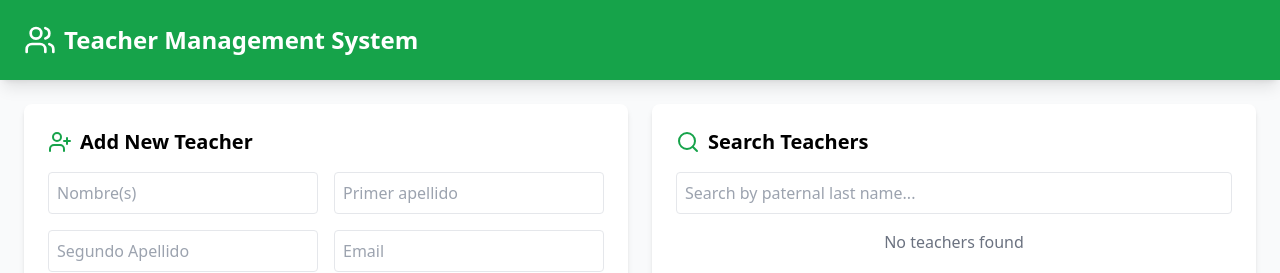
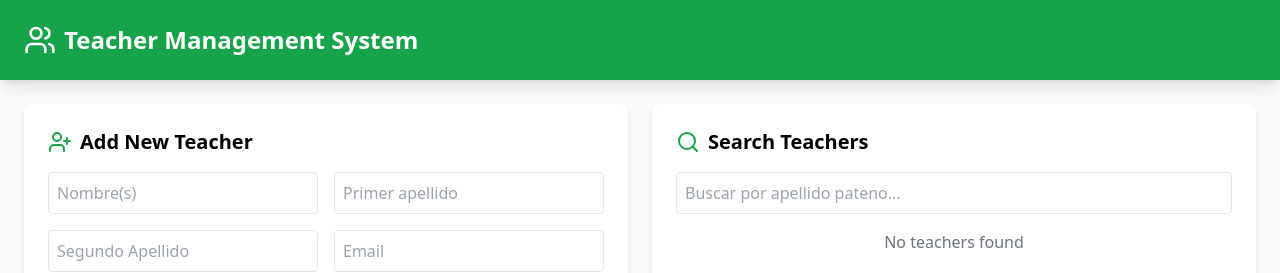
Before and after one commit to FullStyle1/project, a React (Vite) app: page / in a window 1280 px wide. Shown: the top 273 px of the page. Built offline with nearby package versions, Linux system fonts and the light colour scheme.

Commit message:
appchange

```diff
--- a/src/App.tsx
+++ b/src/App.tsx
@@ -158,7 +158,7 @@ function App() {
             </div>
             <input
               type="text"
-              placeholder="Search by paternal last name..."
+              placeholder="Buscar por apellido pateno..."
               className="w-full p-2 border rounded mb-4"
               value={searchTerm}
               onChange={handleSearch}
```
